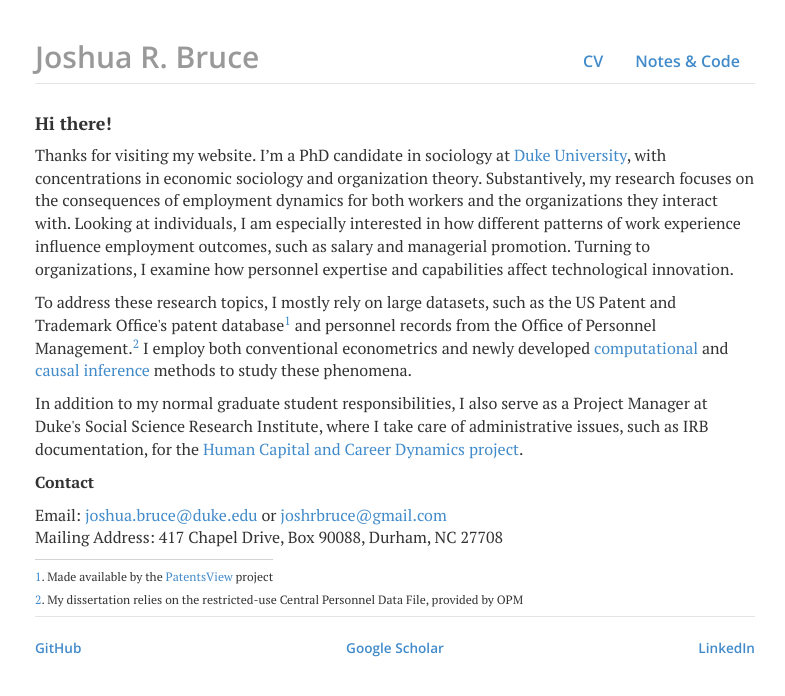
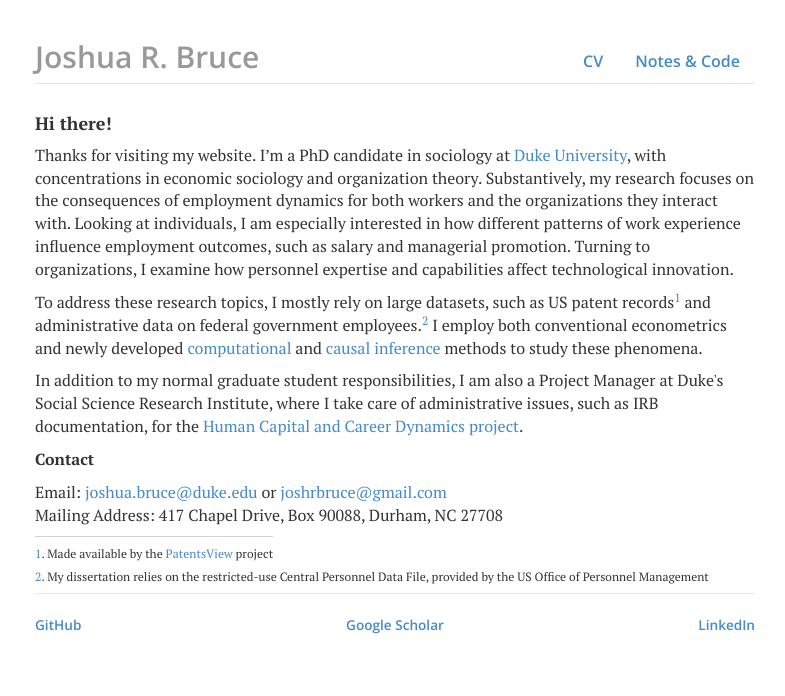
Before and after one commit to joshuarbruce/joshuarbruce.github.io, a Jekyll site: the page built from index.html, in a window 1280 px wide. Shown: the top 696 px of the page, without its empty margins (245-1030 px from the left). Built offline with Jekyll 4.4.1, drawn with Linux system fonts in a browser that asks for light colours; nearby versions of some CDN libraries.

Commit message:
update main index

```diff
--- a/index.html
+++ b/index.html
@@ -6,9 +6,9 @@ title: joshuarbruce.github.io
 	<h4>Hi there!</h4>
 	<p>Thanks for visiting my website. I’m a PhD candidate in sociology at <a href="http://sociology.duke.edu/" target="_blank">Duke University</a>, with concentrations in economic sociology and organization theory. Substantively, my research focuses on the consequences of employment dynamics for both workers and the organizations they interact with. Looking at individuals, I am especially interested in how different patterns of work experience influence employment outcomes, such as salary and managerial promotion. Turning to organizations, I examine how personnel expertise and capabilities affect technological innovation.</p>
     <p>
-    To address these research topics, I mostly rely on large datasets, such as the US Patent and Trademark Office's patent database<sup><a href="#fn1" id="ref1">1</a></sup> and personnel records from the Office of Personnel Management.<sup><a href="#fn2" id="ref1">2</a></sup> I employ both conventional econometrics and newly developed <a href="https://en.wikipedia.org/wiki/Computational_sociology" target="_blank">computational</a> and <a href="https://arxiv.org/pdf/1003.2619v1.pdf" target="_blank">causal inference</a> methods to study these phenomena.</p>
+    To address these research topics, I mostly rely on large datasets, such as US patent records<sup><a href="#fn1" id="ref1">1</a></sup> and administrative data on federal government employees.<sup><a href="#fn2" id="ref1">2</a></sup> I employ both conventional econometrics and newly developed <a href="https://en.wikipedia.org/wiki/Computational_sociology" target="_blank">computational</a> and <a href="https://arxiv.org/pdf/1003.2619v1.pdf" target="_blank">causal inference</a> methods to study these phenomena.</p>
     <p>
-    In addition to my normal graduate student responsibilities, I also serve as a Project Manager at Duke's Social Science Research Institute, where I take care of administrative issues, such as IRB documentation, for the <a href="https://ssri.duke.edu/projects/human-capital-career-dynamics-and-organizational-performance-us-federal-government" target="_blank">Human Capital and Career Dynamics project</a>.
+    In addition to my normal graduate student responsibilities, I am also a Project Manager at Duke's Social Science Research Institute, where I take care of administrative issues, such as IRB documentation, for the <a href="https://ssri.duke.edu/projects/human-capital-career-dynamics-and-organizational-performance-us-federal-government" target="_blank">Human Capital and Career Dynamics project</a>.
 
 	<p><b>Contact</b></p>
     <p>Email: <a href="mailto:joshua.bruce@duke.edu" target = "_blank"><span class = "obfuscate">ude.ekud@ecurb.auhsoj</span></a> or <a href="mailto:joshrbruce@gmail.com" target = "_blank"><span class = "obfuscate">moc.liamg@ecurbrhsoj</span></a><br>
@@ -19,6 +19,6 @@ title: joshuarbruce.github.io
     <!-- footnotes -->
     <sup id="fn1"><a href="#ref1" title="Jump back to footnote 1 in the text.">1</a>. Made available by the <a href="http://www.patentsview.org/" target="_blank">PatentsView</a> project</sup>
     </br>
-    <sup id="fn2"><a href="#ref2" title="Jump back to footnote 2 in the text.">2</a>. My dissertation relies on the restricted-use Central Personnel Data File, provided by OPM</sup>
+    <sup id="fn2"><a href="#ref2" title="Jump back to footnote 2 in the text.">2</a>. My dissertation relies on the restricted-use Central Personnel Data File, provided by the US Office of Personnel Management</sup>
 
 </div><!-- /.blurb -->
```
